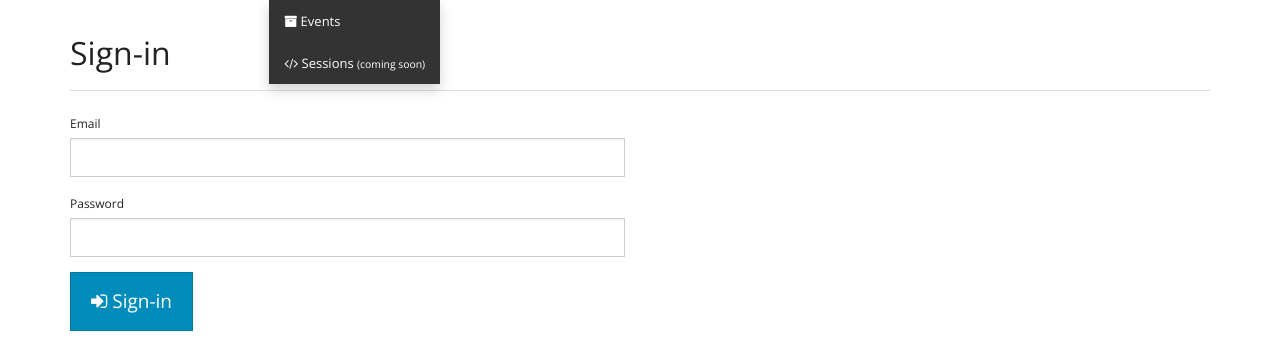
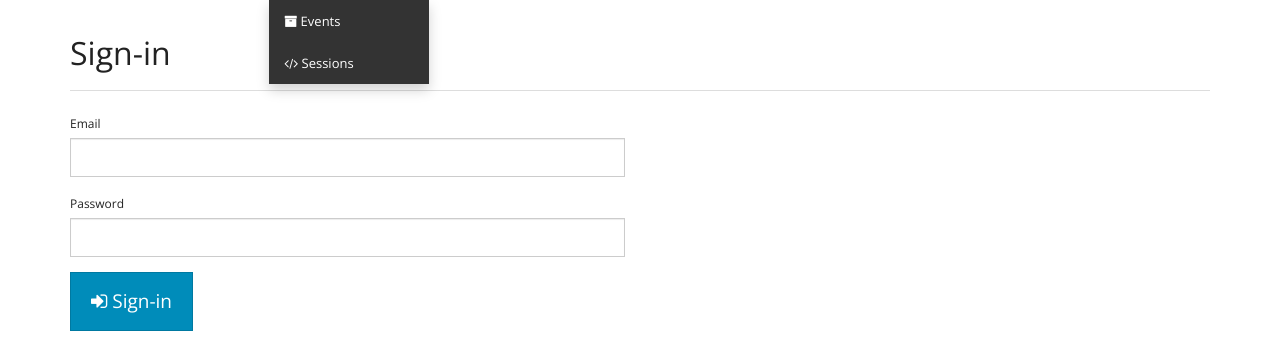
Before and after one commit to Mre11i0t/null-community-platform, a Django app: page /accounts/login/ in a window 1280 px wide, after a click on "Archive". Shown: the part 45-397 px from the top of the page. Run offline with Django 5.2, Linux system fonts and the light colour scheme; data comes from the database, SQL or seed files in the repository; data that the repository does not hold is empty; parts of the project's set-up code (start-up, migrations or seed data) failed here and were passed over; some libraries are stand-ins or nearby versions.

Commit message:
docs+nav: reconcile README status with reality; fix dead Sessions nav link
The README "Explicitly NOT done" list predated the Rev 3 work and this
session's fixes. Rewrite it into three accurate buckets — since-resolved
(chapter map, Swagger, social login, session search, per-page permissions,
/event/:name, prod static/CSRF), intentionally-dropped (Twitter/IFTTT, Slack
inbound, /api v1), and genuinely-still-stub (Celery beat ops, Google Calendar
sync, full prod boot) — and point to docs/ for the code-grounded picture.

Also fix a real UI inconsistency: the Archive nav still had a dead
"Sessions (coming soon)" href="#" even though the site-wide talk archive is
live at /sessions/. Point it there.

Co-Authored-By: Claude Opus 4.8 (1M context) <noreply@anthropic.com>

```diff
--- a/templates/partials/_header.html
+++ b/templates/partials/_header.html
@@ -20,7 +20,7 @@
           <a href="#" class="dropdown-toggle" data-toggle="dropdown">Archive <b class="caret"></b></a>
           <ul class="dropdown-menu">
             <li><a href="{% url 'core:archives' %}"><i class="fa fa-archive"></i> Events</a></li>
-            <li><a href="#"><i class="fa fa-code"></i> Sessions <small>(coming soon)</small></a></li>
+            <li><a href="{% url 'core:session_search' %}"><i class="fa fa-code"></i> Sessions</a></li>
           </ul>
         </li>
         <li class="dropdown">
```
Also changed, not shown: README.md.
